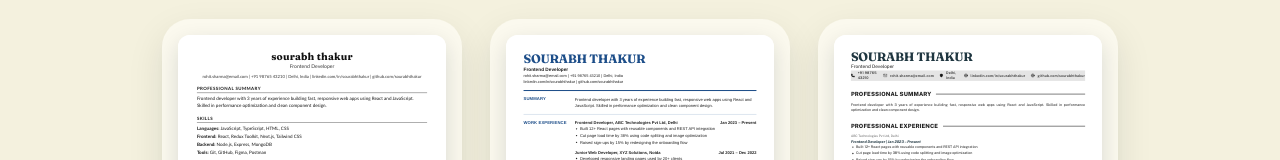
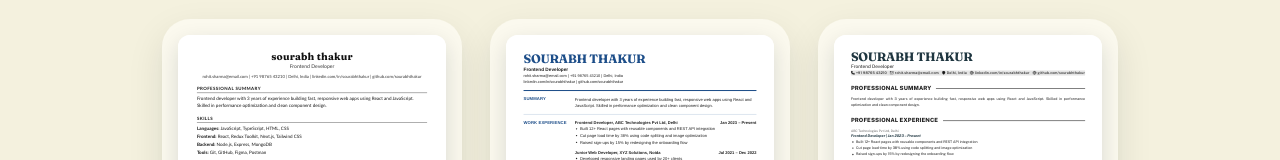
Before and after one commit to sourabhimpactmindz-ui/ResumeAI-frontend, a React (Vite) app: page /tools in a window 1280 px wide. Shown: the part 312-472 px from the top of the page. Built offline with nearby package versions, Linux system fonts and the light colour scheme; no server answers; sample sign-in values are in the browser's storage.

Commit message:
fix(styles): adjust cp-contact styles for improved layout and spacing

```diff
--- a/src/styles/corporate.css
+++ b/src/styles/corporate.css
@@ -26,11 +26,11 @@
 .cp-title { margin-top: 4px; font-size: 14px; font-weight: 400; color: var(--ink); }
 
 .cp-contact {
-  display: flex; align-items: center; justify-content: space-between; gap: 16px;
-  margin-top: 18px; padding: 9px 16px; background: var(--bar);
+  display: flex; align-items: center; justify-content: space-between; gap: 2px;
+  margin: 10px; padding: 12px 8px 12px 8px; background: var(--bar);
   font-size: 10.5px; font-weight: 500; letter-spacing: 0.04em; color: var(--ink);
 }
-.cp-contact li { display: flex; align-items: center; gap: 8px; }
+.cp-contact li { display: flex; align-items: center; gap: 3px; }
 .cp-contact svg { flex-shrink: 0; }
 
 .cp-links { display: flex; flex-wrap: wrap; gap: 6px 22px; margin-top: 8px; padding: 0 16px; font-size: 9.5px; color: var(--gray); }
```
